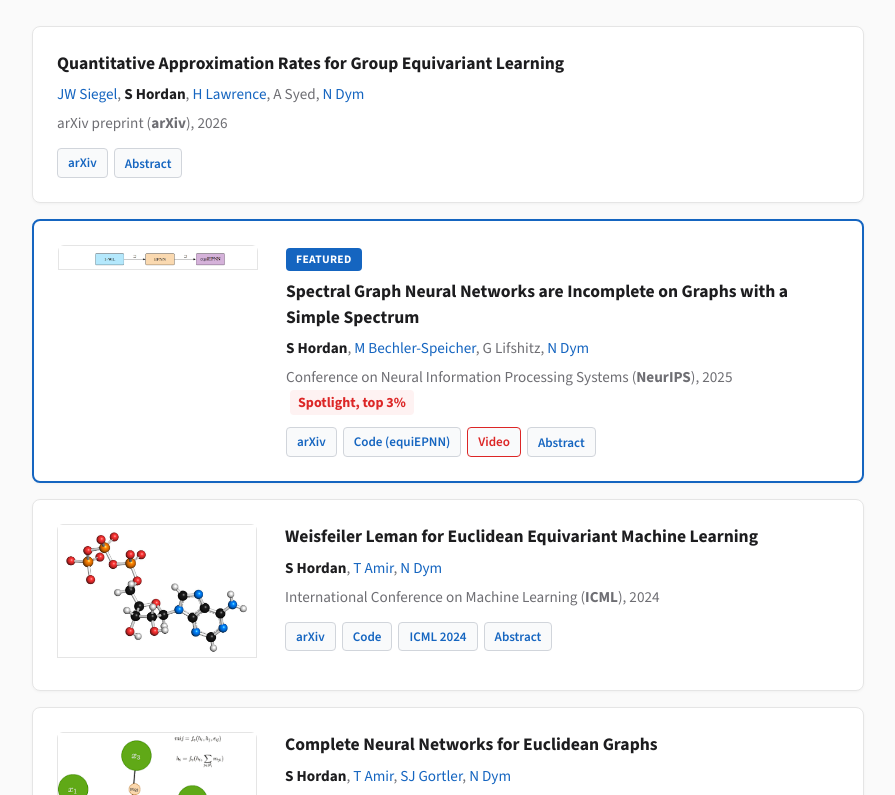
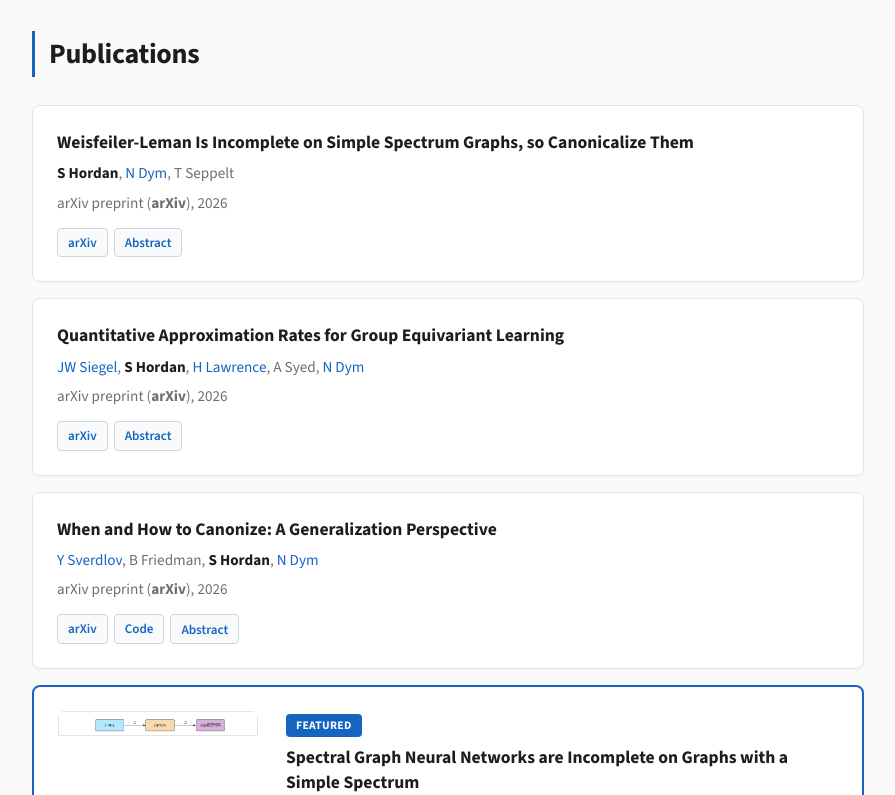
Before and after one commit to snirhordan/snirhordan.github.io, a React (Vite) app: page / in a window 1280 px wide. Shown: the part 1225-2020 px from the top of the page, without its empty margins (192-1087 px from the left). Built offline with nearby package versions, Linux system fonts and the light colour scheme.

Commit message:
content: add 2026 canonicalization preprints (PRiSM, generalization)

```diff
--- a/src/data.js
+++ b/src/data.js
@@ -29,6 +29,10 @@ export const navLinks = [
 ];
 
 export const newsItems = [
+  {
+    date: 'May 2026',
+    content: 'New preprint: <strong><a href="https://arxiv.org/abs/2605.23446">PRiSM</a></strong>, the first provably complete canonicalization for simple-spectrum graphs, resolving the open problem of complete expressivity for spectral GNNs.',
+  },
   {
     date: '2026',
     content: 'Received the <strong><a href="https://graduate.technion.ac.il/en/pictures/">Jacobs Prize for Excellent Publication</a></strong> (6 out of all graduate students, Technion).',
@@ -91,6 +95,24 @@ export const awards = [
 
 export const publications = [
   {
+    id: 'prism-simple-spectrum',
+    title: 'Weisfeiler-Leman Is Incomplete on Simple Spectrum Graphs, so Canonicalize Them',
+    titleUrl: 'https://arxiv.org/abs/2605.23446',
+    authors: [
+      { name: 'S Hordan', bold: true },
+      { name: 'N Dym', url: 'https://nadavdym.github.io/' },
+      { name: 'T Seppelt' },
+    ],
+    venue: 'arXiv preprint',
+    venueShort: 'arXiv',
+    year: 2026,
+    image: null,
+    abstract: 'Graphs with a simple spectrum admit cubic-time isomorphism testing, yet we prove that for every k, the k-Weisfeiler-Leman (k-WL) test cannot distinguish all non-isomorphic graphs with a simple spectrum. Since the WL hierarchy upper-bounds the distinguishing power of GNNs, this incompleteness rules out completeness for every k-WL-aligned GNN family. To close this gap, we introduce PRiSM (Partition, Refine, Solve, Match), the first provably complete canonicalization of simple-spectrum eigendecompositions. Composed with DeepSets or a Transformer, PRiSM achieves universal approximation on simple-spectrum graphs — justifying canonicalized Laplacian positional encodings — and matches or outperforms existing spectral canonicalizations on graph regression, classification, and expressivity benchmarks.',
+    links: [
+      { label: 'arXiv', url: 'https://arxiv.org/abs/2605.23446' },
+    ],
+  },
+  {
     id: 'approx-rates',
     title: 'Quantitative Approximation Rates for Group Equivariant Learning',
     titleUrl: 'https://arxiv.org/abs/2602.20370',
@@ -108,6 +130,26 @@ export const publications = [
     abstract: 'The universal approximation theorem establishes that neural networks can approximate any continuous function on a compact set. Later works in approximation theory provide quantitative approximation rates for ReLU networks on the class of α-Hölder functions f: [0,1]^N → ℝ. The goal of this paper is to provide similar quantitative approximation results in the context of group equivariant learning, where the learned α-Hölder function is known to obey certain group symmetries. While there has been much interest in the literature in understanding the universal approximation properties of equivariant models, very few quantitative approximation results are known for equivariant models. In this paper, we bridge this gap by deriving quantitative approximation rates for several prominent group-equivariant and invariant architectures. The architectures that we consider include: the permutation-invariant Deep Sets architecture; the permutation-equivariant Sumformer and Transformer architectures; joint invariance to permutations and rigid motions using invariant networks based on frame averaging; and general bi-Lipschitz invariant models. Overall, we show that equally-sized ReLU MLPs and equivariant architectures are equally expressive over equivariant functions. Thus, hard-coding equivariance does not result in a loss of expressivity or approximation power in these models.',
     links: [
       { label: 'arXiv', url: 'https://arxiv.org/abs/2602.20370' },
+    ],
+  },
+  {
+    id: 'canonize-generalization',
+    title: 'When and How to Canonize: A Generalization Perspective',
+    titleUrl: 'https://arxiv.org/abs/2605.11008',
+    authors: [
+      { name: 'Y Sverdlov', url: 'https://scholar.google.com/citations?user=M4o74roAAAAJ&hl=en' },
+      { name: 'B Friedman' },
+      { name: 'S Hordan', bold: true },
+      { name: 'N Dym', url: 'https://nadavdym.github.io/' },
+    ],
+    venue: 'arXiv preprint',
+    venueShort: 'arXiv',
+    year: 2026,
+    image: null,
+    abstract: 'When should invariance be achieved by canonization rather than by an invariant architecture? We develop a theoretical framework that bounds the generalization error of group averaging and canonization via covering numbers, establishing a hierarchy: canonized models are at best as tight as structurally invariant and group-averaged models, and at worst as loose as non-invariant baselines, depending on the regularity of the canonization. Applied to point clouds, the framework proves that lexicographical sorting has a covering number growing exponentially with dimension, whereas Hilbert-curve canonization grows only polynomially — the first formal justification for the empirical success of Hilbert-curve serialization in state-of-the-art point cloud architectures.',
+    links: [
+      { label: 'arXiv', url: 'https://arxiv.org/abs/2605.11008' },
+      { label: 'Code', url: 'https://github.com/yonatansverdlov/Canonization' },
     ],
   },
   {
@@ -210,6 +252,9 @@ export const collaborators = [
   { name: 'Steven J. Gortler', url: 'https://www.eecs.harvard.edu/~sjg/' },
   { name: 'Nadav Dym', url: 'https://nadavdym.github.io/' },
   { name: 'Gur Lifshitz', url: 'https://www.semanticscholar.org/author/2052395556' },
+  { name: 'Yonatan Sverdlov', url: 'https://scholar.google.com/citations?user=M4o74roAAAAJ&hl=en' },
+  { name: 'Tim Seppelt' },
+  { name: 'Benjamin Friedman' },
 ];
 
 export const teaching = [
```
